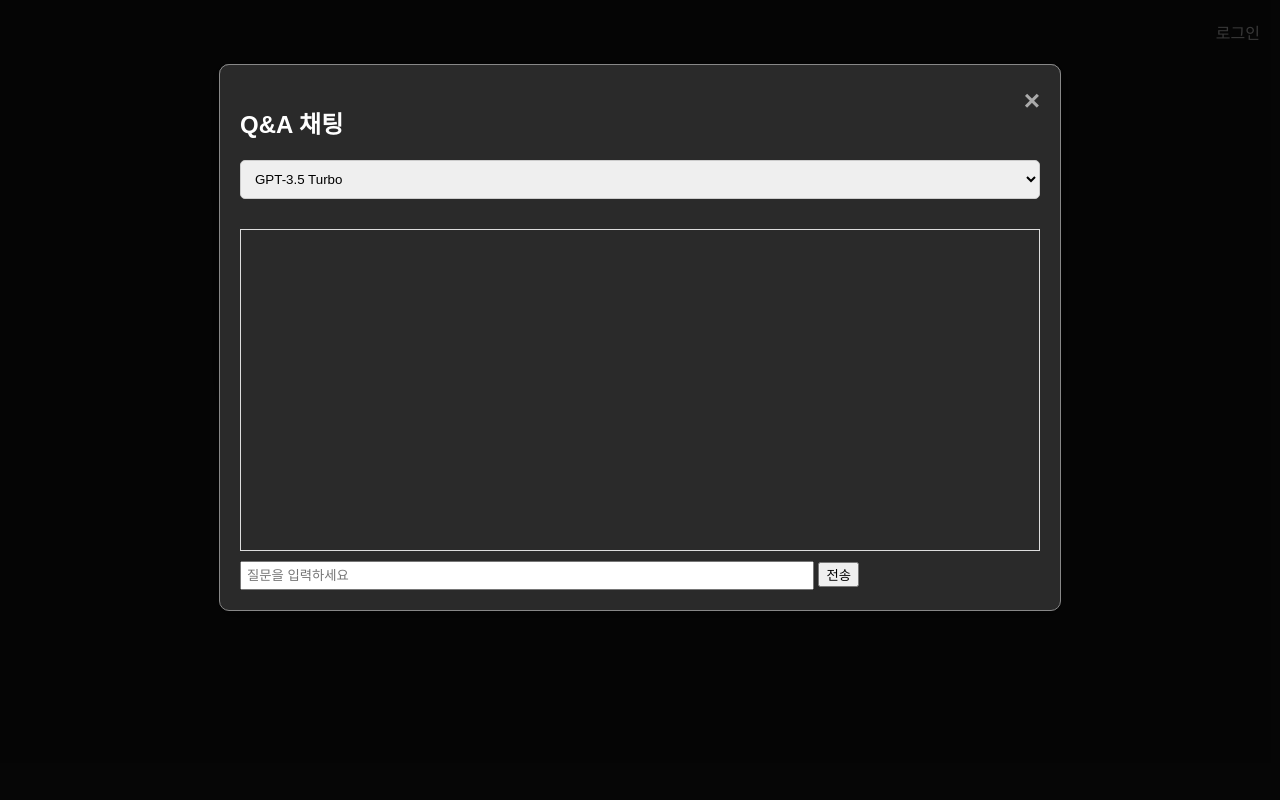
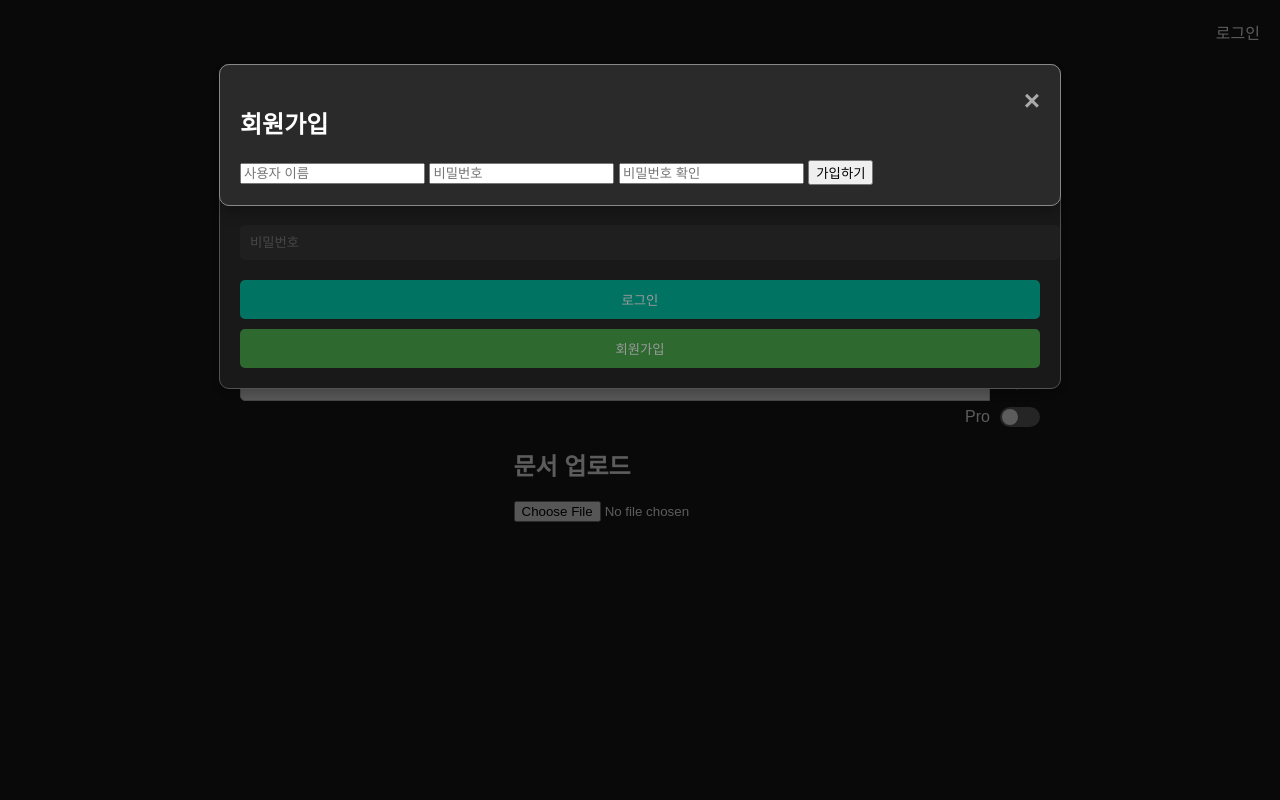
Before and after one commit to Lanvizu/SKN_Pjt04, a Django app: page / in a window 1280 px wide. Run offline with Django 5.2, Linux system fonts and the light colour scheme; parts of the project's set-up code (start-up, migrations or seed data) failed here and were passed over.

Commit message:
feat: html 수정

```diff
--- a/templates/base.html
+++ b/templates/base.html
@@ -26,6 +26,18 @@
             <div class="toggle-switch"></div>
         </div>
     </div>
+
+
+    <!-- 파일 업로드 섹션 추가 -->
+    <div class="upload-container">
+        <h2>문서 업로드</h2>
+        <form id="uploadForm" enctype="multipart/form-data">
+            {% csrf_token %}
+            <input type="file" name="file" id="fileInput" required>
+        </form>
+        <div id="uploadMessage"></div>
+    </div>
+
 
     <!-- 로그인 모달 -->
     <div class="modal" id="loginModal">
@@ -58,7 +70,7 @@
     </div>
 
     <!-- Q&A 채팅 모달 -->
-    <div class="modal" id="chatModal">
+    <div class="chatmodal" id="chatModal">
         <div class="modal-content">
             <span class="close">&times;</span>
             <h2>Q&A 채팅</h2>
--- a/templates/qa_app/index.html
+++ b/templates/qa_app/index.html
@@ -1,6 +1,4 @@
-{% extends "base.html" %}
 
-{% block content %}
 <h1>문서 Q&A 시스템</h1>
 <form method="post" enctype="multipart/form-data" id="upload-form">
     {% csrf_token %}
@@ -23,4 +21,3 @@ document.getElementById('upload-form').addEventListener('submit', function(e) {
     });
 });
 </script>
-{% endblock %}
```
